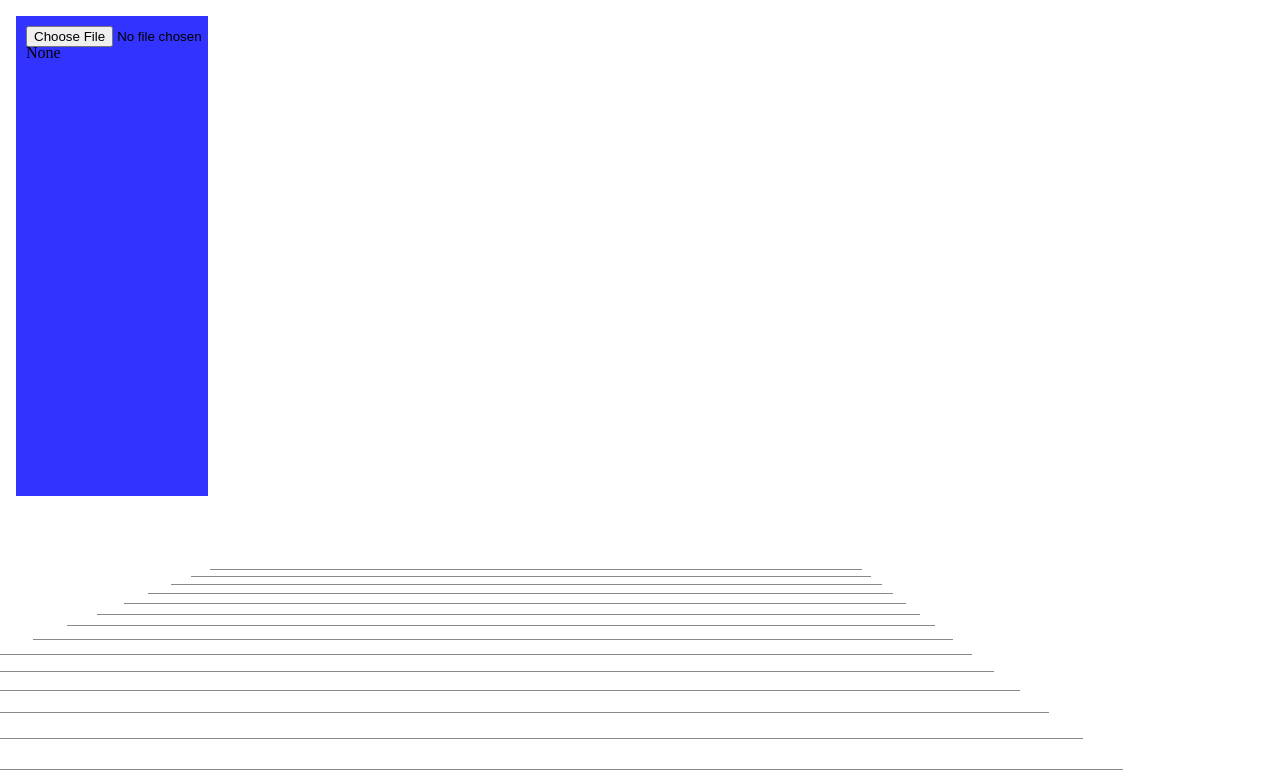
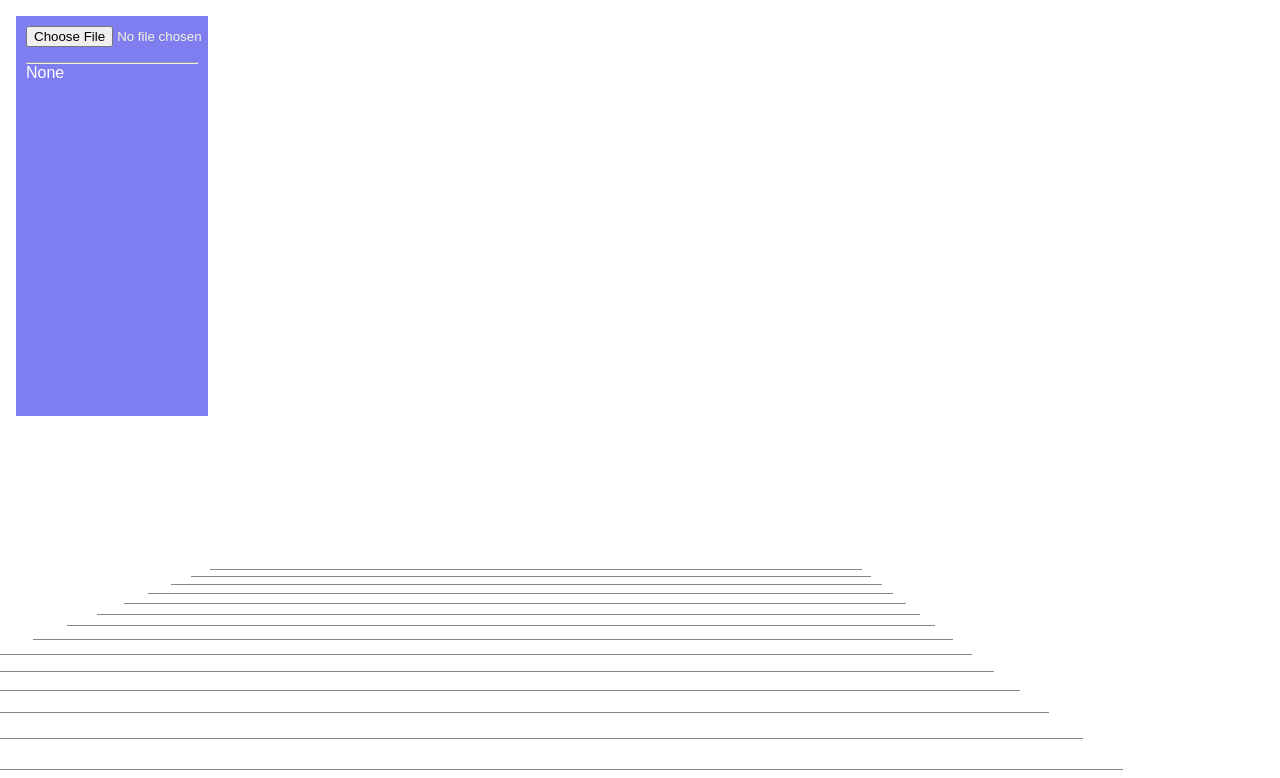
Before and after one commit to Gizemdem/helloworldifc, a website with bundled scripts: page index.html in a window 1280 px wide. Built offline with nearby package versions, Linux system fonts and the light colour scheme; what web-ifc-three would draw is missing.

Commit message:
UI changes

```diff
--- a/index.html
+++ b/index.html
@@ -5,7 +5,7 @@
     <meta http-equiv="X-UA-Compatible" content="IE=edge" />
     <meta name="viewport" content="width=device-width, initial-scale=1.0" />
     <link rel="stylesheet" href="styles.css" />
-    <title>Document</title>
+    <title>GBSmart Construction</title>
   </head>
 
   <body>
@@ -15,6 +15,7 @@
         </div>
 
         <div class="message">ID </p>
+            <br/><hr/>
             <p class="message" id="id-output">None</p>
         </div>
     </div>
--- a/styles.css
+++ b/styles.css
@@ -24,16 +24,20 @@ html, body {
   z-index: 1;
   position: absolute;
   margin: 16px;
-  background-color: rgba(0,0,255,0.8);
+  background-color: rgba(94, 94, 238, 0.8);
   display: inline-block;
   padding: 10px;
   overflow: autos;
   width: 15vw;
-  height: 60vh;
+  height: 50vh;
+  font-family: Arial, Helvetica, sans-serif;
+  color: beige;
 
 }
 
 .message {
   display: inline;
-  color: black;
+  color: rgb(255, 255, 255);
+  margin-top: 10px;
+  font-family: Arial, Helvetica, sans-serif;
 }
```
